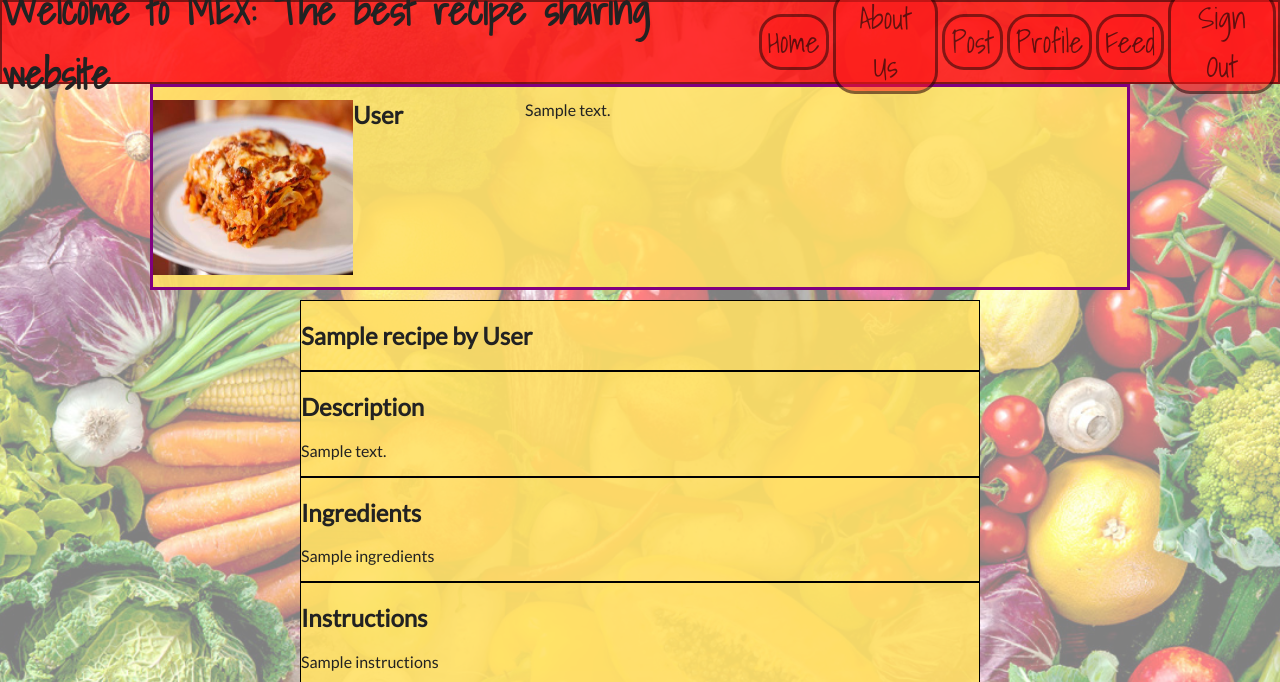
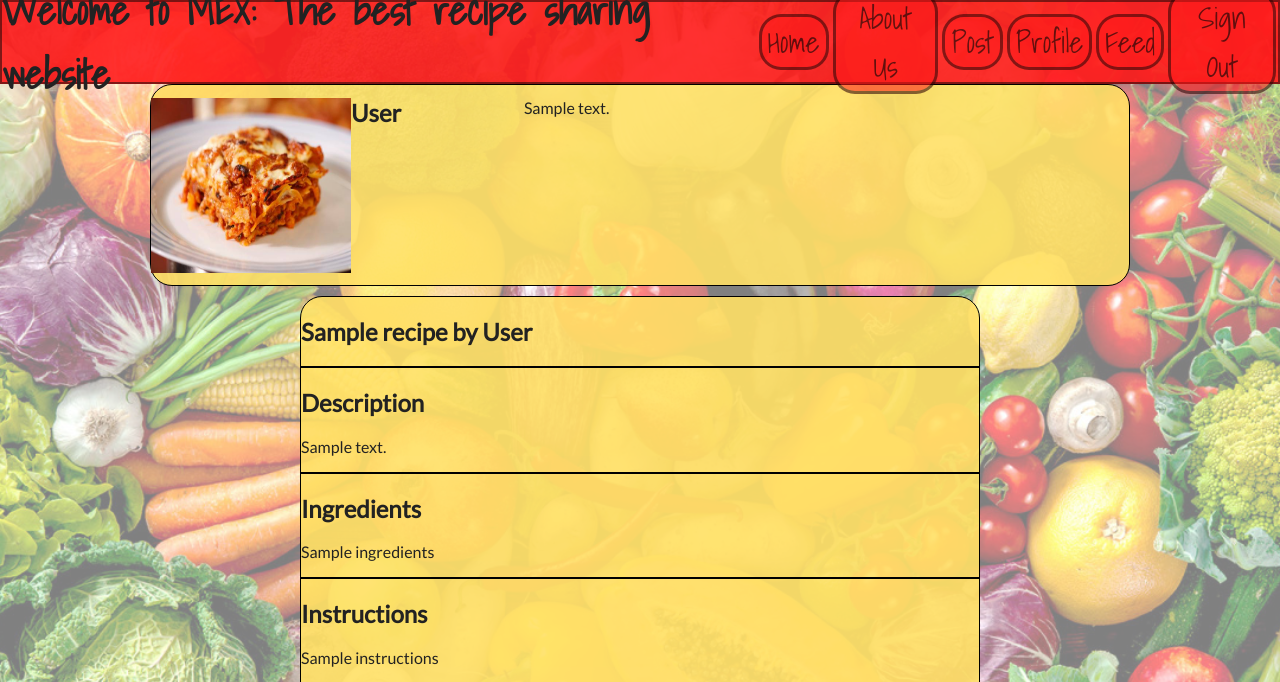
Before and after one commit to MarcoASC4/MEX, a Python web app: template templates/myprofile.html in a window 1280 px wide. Shown: the top 682 px of the page. Run offline with Jinja, Linux system fonts and the light colour scheme; the template is opened without the code that fills it: most values are stand-ins (such as "Sample title", 1, 10 or a date in 2020).

Commit message:
some changes

```diff
--- a/static/themes/myprofilestyle.css
+++ b/static/themes/myprofilestyle.css
@@ -43,10 +43,12 @@ html {
 .profileHeader {
   background-color: rgba(255,224,102,.89999);
   margin: 0px 150px 0px 150px;
-  border: purple solid;
   height: 200px;
   display: flex;
   flex-direction: column;
+  border: 1px black solid;
+  border-radius: 22px;
+
 }
 
 #profile_picture {
@@ -59,6 +61,7 @@ html {
   align-items: center;
   width: 0 auto;
   height: 200px;
+
 }
 
 .picetbio * {
@@ -97,6 +100,8 @@ html {
   background-color: rgba(255,224,102,.89999);
   margin: 10px 300px 10px 300px;
   border: 1px black solid;
+  border-radius: 22px;
+
 }
 
 .subposts {
```
Also changed, not shown: main.py (+0 -12 lines).
